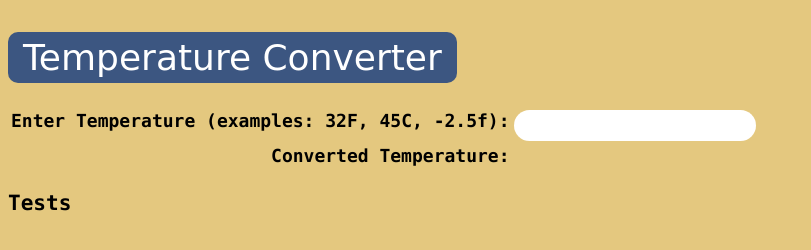
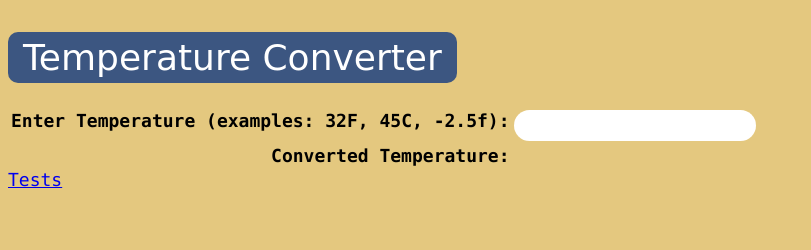
Before and after one commit to alu0100315462/pl-conversor-temperatura, a website: page index.html in a window 1280 px wide. Shown: the whole page, without its empty margins (0-811 px from the left). Drawn offline with Linux system fonts and the light colour scheme.

Commit message:
cubrimiento con blanket pruebas5

```diff
--- a/index.html
+++ b/index.html
@@ -18,8 +18,7 @@
         <td><span class="output" id="converted"></span></td>
       </tr>
     </table>
-
-    <h3 href="tests/index.html">Tests</h3>
+    <a href="tests/index.html">Tests</a>
 
   </body>
 </html>
```
